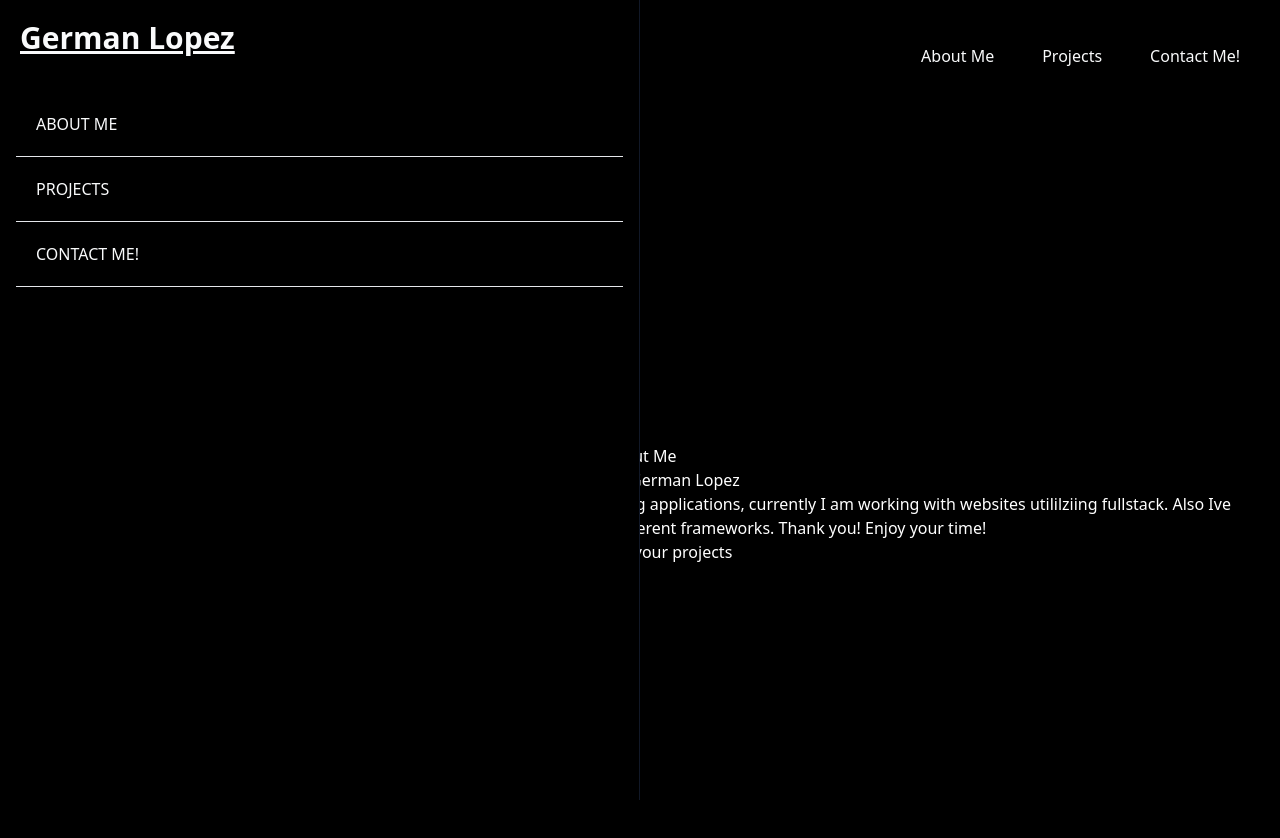
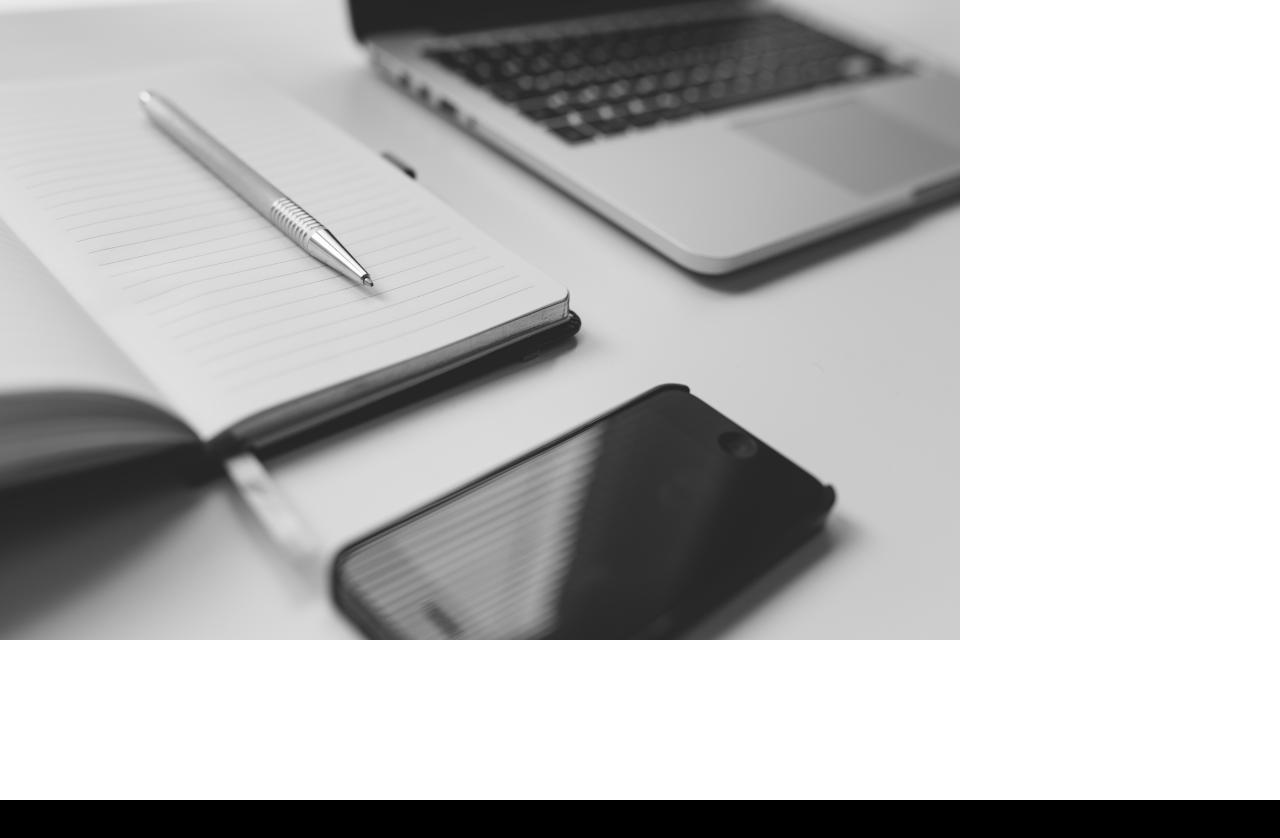
Before and after one commit to CougarChan/Web-PortFolio, a React (Create React App) app in the folder web-port/: page / in a window 1280 px wide. Shown: the top 838 px of the page. Built offline with nearby package versions, Linux system fonts and the light colour scheme.

Commit message:
decided that i want to add a landing page

```diff
--- a/web-port/src/App.js
+++ b/web-port/src/App.js
@@ -1,21 +1,24 @@
 import React from "react";
 import Nav from "./Components/Navbar";
 import About  from "./Components/About-Me"
+import Starter from "./Components/Starter";
 
 
 function App() {
    return (
     <div>
-        <Nav/>
-        <About/>
+        <Starter/>
+        <Nav  />
+        <About />
+
     </div>
 
 
 
-  )
+  );
 
 
 
-}
+};
 
 export default App;
--- a/web-port/src/Components/Navbar.jsx
+++ b/web-port/src/Components/Navbar.jsx
@@ -1,6 +1,6 @@
-import React from "react";
+import React, {useState} from "react";
 import { GoGrabber, GoX } from "react-icons/go";
-import { useState } from "react";
+
 
 
 
@@ -13,33 +13,32 @@ const Nav = () => {
    };
 
    return (
-    <div className=" flex mx-auto px-4 bg-[#000]  justify-between items-center text-gray-50 h-28" >
-         <h2 className=" text-3xl font-bold underline "> German Lopez
+    <div className=" flex mx-auto px-4 bg-[#1a5280]  justify-between items-center text-gray-50 h-28" >
+         <h2 className=" text-3xl font-bold  "> German Lopez
         </h2>
-           <ul className="hidden md:flex ">
+           <ul className="hidden md:flex font-extralight text-2xl ">
               <li className="p-6  ">About Me</li>
               <li className="p-6">  Projects</li>
               <li className="p-6 ">Contact Me!</li>
            </ul>
 
           <div onClick={handleClick} className= "block md:hidden">
-           {!set ? <GoX size={30}/> :<GoGrabber size={30}/>}
+           {set ? <GoX size={30}/> :<GoGrabber size={30}/>}
           </div>
 
-            <div className={ !set ? "fixed left-0 top-0 w-[50%] h-full border-r border-r-gray-900  bg-black ease-in-out  duration-500" :"fixed left-[-100%]"}>
-            <h2 className="  text-3xl font-bold underline m-5"> German Lopez </h2>
-            <ul className=" uppercase p-4 ">
+            <ul className={ set ? "fixed left-0 top-0 w-[50%] h-full border-r border-r-gray-900  bg-black ease-in-out  duration-500 " :" ease-in-out duration-500 fixed left-[-100%]"}>
+              <h2 className="  text-3xl font-bold underline m-5"> German Lopez </h2>
               <li className="p-5 border-b ">About Me</li>
               <li className="p-5 border-b ">Projects</li>
               <li className="p-5 border-b ">Contact Me!</li>
            </ul>
-            </div>
+
 
 
 
     </div>
-   )
-}
+   );
+};
 
 
 export default Nav
--- /dev/null
+++ b/web-port/src/Components/Starter.jsx
@@ -0,0 +1,27 @@
+import react from "react"
+import logo from "../assets/portfolio.png"
+
+
+const Starter =() => {
+   return (
+     <body className=" bg-white fixed w-full h-screen" >
+        <img classname=" object-fill h-screen" src={logo} alt="background"/>
+
+
+
+
+
+     </body>
+
+
+
+
+
+   )
+
+
+
+
+}
+
+export default Starter;
```
Also changed, not shown: web-port/src/assets/portfolio.png (added).
